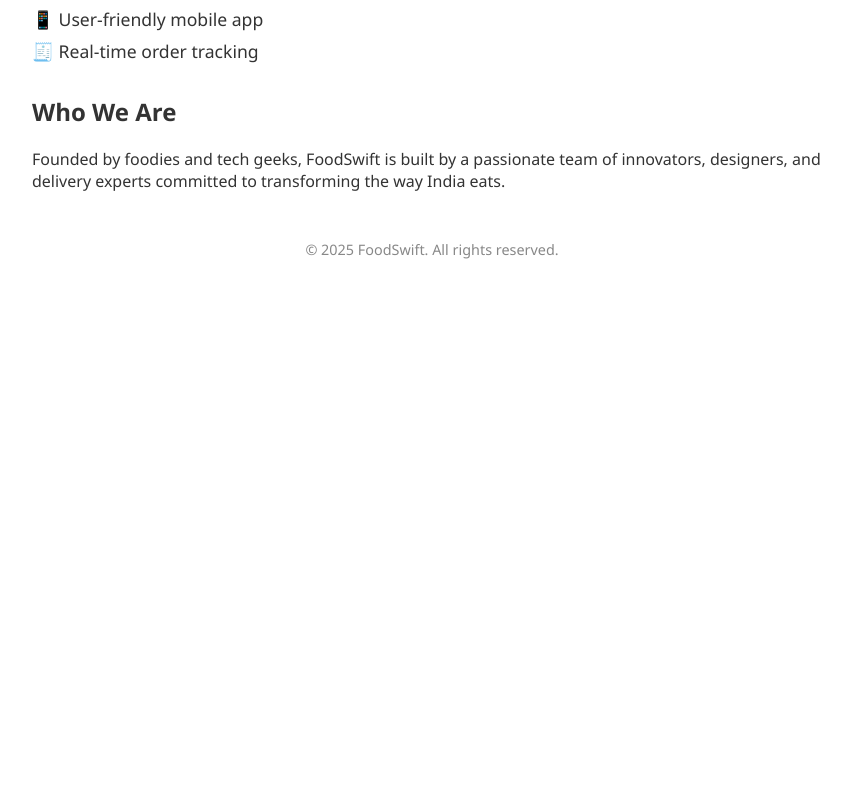
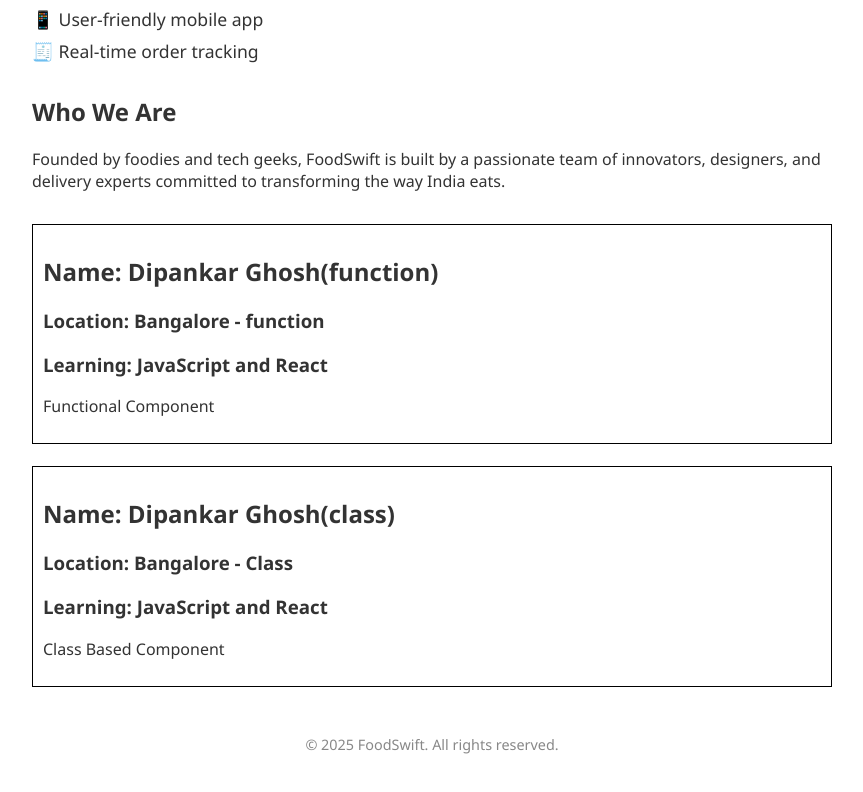
Before and after one commit to dipankar88/namaste-react-2025, a React (Vite) app: page /about in a window 1280 px wide. Shown: the part 602-1394 px from the top of the page, without its empty margins (208-1071 px from the left). Before the commit the page ends 915 px from the top, so only its background shows below. Built offline with nearby package versions, Linux system fonts and the light colour scheme.

Commit message:
class based component creation and passing props

```diff
--- a/src/components/About.js
+++ b/src/components/About.js
@@ -1,5 +1,7 @@
 import React from 'react';
 import '../styles/AboutUs.css';
+import User from './User';
+import UserClass from './UserClass';
 
 const About = () => {
   return (
@@ -37,6 +39,11 @@
           the way India eats.
         </p>
       </section>
+      <section>
+        <User name={"Dipankar Ghosh(function)"} location={"Bangalore - function"} />
+        <br />
+        <UserClass name={"Dipankar Ghosh(class)"} location={"Bangalore - Class"} />
+      </section>
 
       <section className="about-footer">
         <p>&copy; {new Date().getFullYear()} FoodSwift. All rights reserved.</p>
--- /dev/null
+++ b/src/components/User.js
@@ -0,0 +1,14 @@
+import '../styles/User.css';
+
+const User = ({name, location}) => {
+    return (
+        <div className="user-card">
+            <h2>Name: {name}</h2>
+            <h3>Location: {location}</h3>
+            <h3>Learning: JavaScript and React</h3>
+            <p>Functional Component</p>
+        </div>
+    );
+};
+
+export default User;
--- /dev/null
+++ b/src/components/UserClass.js
@@ -0,0 +1,22 @@
+import React from "react";
+
+class UserClass extends React.Component {
+    constructor(props){
+        super(props);
+        // this.name = props.name;
+    }
+
+    render(){
+        const {name, location} = this.props;
+        return (
+            <div className="user-card">
+                <h2>Name: {name}</h2>
+                <h3>Location: {location}</h3>
+                <h3>Learning: JavaScript and React</h3>
+                <p>Class Based Component</p>
+            </div>
+        );
+    }
+}
+
+export default UserClass;
--- /dev/null
+++ b/src/styles/User.css
@@ -0,0 +1,4 @@
+.user-card {
+    padding: 10px;
+    border: 1px solid black;
+}
```
